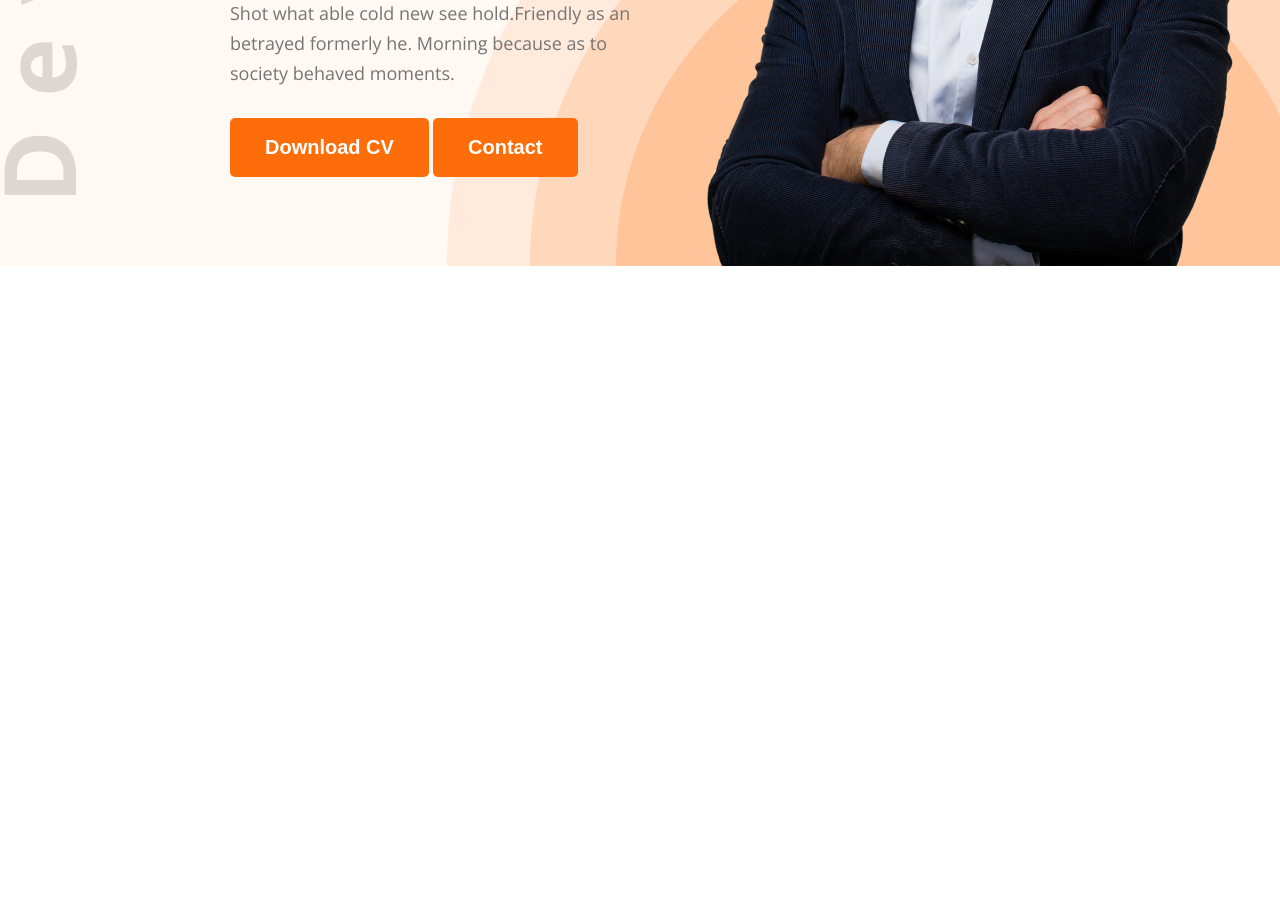
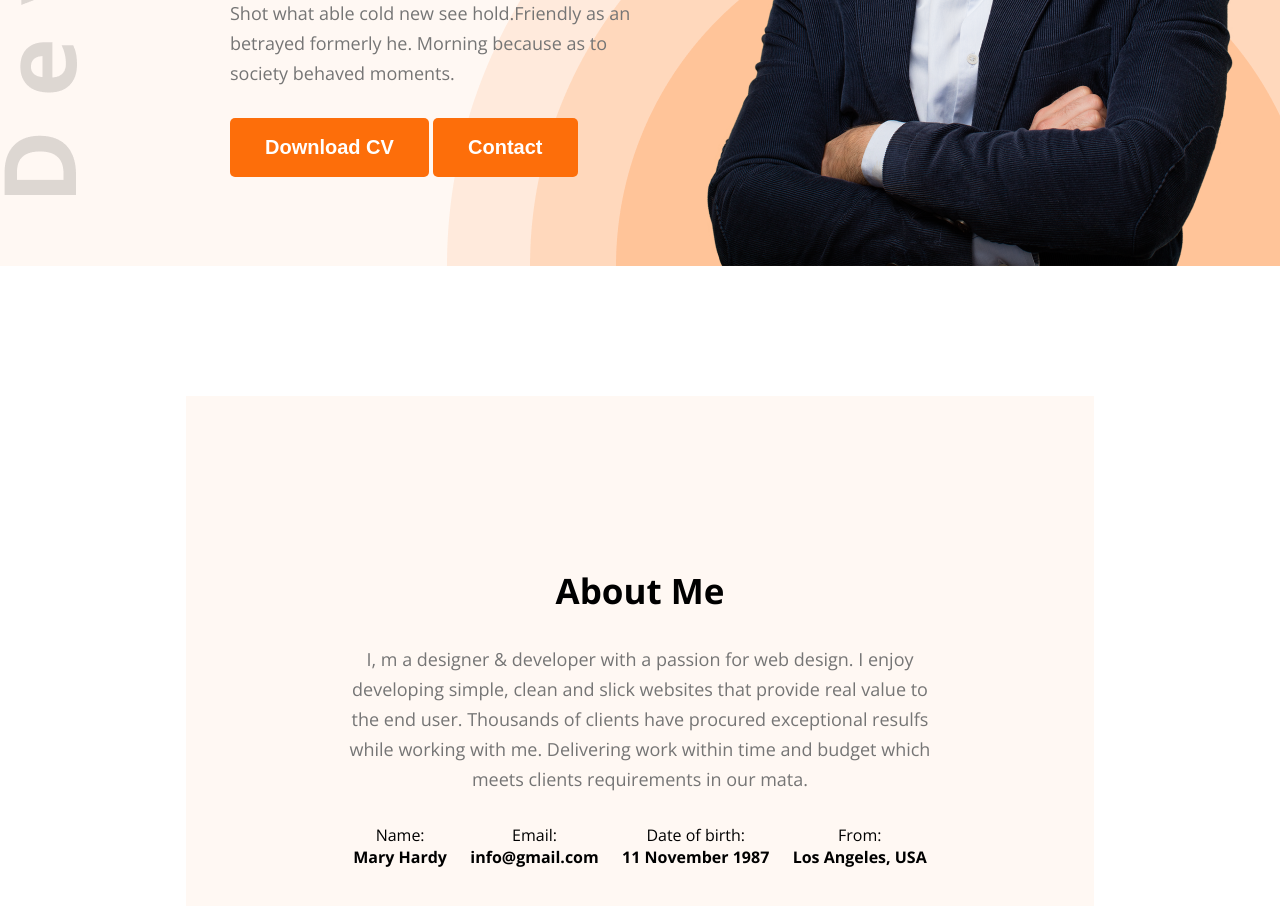
Before and after one commit to Mahbuba-S-Ety/portfolio-project, a plain HTML site: page index.html in a window 1280 px wide. Shown: the part 568-1474 px from the top of the page. Before the commit the page ends 834 px from the top, so only its background shows below. Drawn offline with nearby package versions, Linux system fonts and the light colour scheme.

Commit message:
about section

```diff
--- a/index.html
+++ b/index.html
@@ -38,5 +38,34 @@
          </div>
         </section>
     </header>
+    <section id="about">
+      <div class="about-container">
+        <div class="section-heading">
+            <h2>About Me</h2>
+            <p>I, m a designer & developer with a passion for web design. I enjoy developing simple, clean and slick websites that provide real value to the end user. Thousands of clients have procured exceptional resulfs while working with me. Delivering work within time and budget which meets clients requirements in our mata.</p>
+        </div>
+        <div class="about-info">
+            <div class="info-card">
+                <p>Name:</p>
+                <h4>Mary Hardy</h4>
+            </div>
+
+            <div class="info-card">
+                <p>Email:</p>
+                <h4>info@gmail.com</h4>
+            </div>
+
+            <div class="info-card">
+                <p>Date of birth:</p>
+                <h4>11 November 1987</h4>
+            </div>
+
+            <div class="info-card">
+                <p>From:</p>
+                <h4>Los Angeles, USA</h4>
+            </div>
+        </div>
+      </div>
+    </section>
 </body>
 </html>
--- a/styles/porfolio.css
+++ b/styles/porfolio.css
@@ -3,6 +3,7 @@
     padding: 0;
     box-sizing: border-box;
 }
+/* Shared style */
 .btn{
     background-color: #FD6E0A;
     border: none;
@@ -12,6 +13,21 @@
     font-weight: bold;
     color: white;
 cursor: pointer;
+}
+.section-heading{
+    max-width: 827px;
+    text-align: center;
+}
+.section-heading h2{
+    font-size: 35px;
+    margin-bottom: 30px;
+
+}
+.section-heading p{
+    font-size: 18px;
+    color: #757575;
+    margin-bottom: 30px;
+    line-height: 30px;
 }
 .font-open-sans {
   font-family: "Open Sans", sans-serif;
@@ -83,3 +99,26 @@ nav .menu a{
     max-width: 585px;
     vertical-align: middle;
 }
+#about{
+    padding-top: 130px;
+}
+#about .about-container{
+    width: 71%;
+    max-width: 1140px;
+    margin: 0 auto;
+    text-align: center;
+    background-color: #FFF8F3;
+    padding: 171px 156px;
+}
+#about .about-container .about-info{
+    display: flex;
+    justify-content: space-around;
+}
+.abuot-info .info-card p{
+      font-size: 20px;
+    color: #757575;
+    line-height: 30px;
+}
+.abuot-info .info-card h4{
+    font-size: 20px;
+}
```
